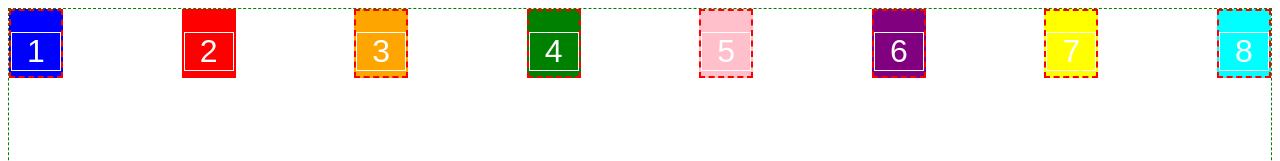
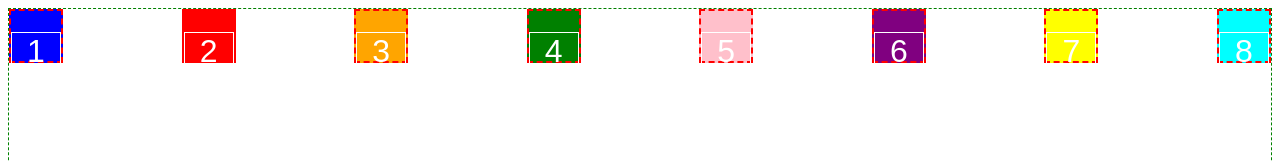
Before and after one commit to JPELAYO0658/flex-box, a plain HTML site: page flex-activity.html in a window 1280 px wide. Shown: the top 161 px of the page. Drawn offline with Linux system fonts and the light colour scheme.

Commit message:
flex-activity.css refreshed file

```diff
--- a/flex-activity.css
+++ b/flex-activity.css
@@ -3,11 +3,11 @@
   display: flex;
   flex-direction: row;
   flex-wrap: wrap;
+  justify-content: space-between;
   border: 1px dashed green;
-  justify-content: space-between;
 }
 .box {
-  height: 65px;
+  height: 50px;
   width: 50px;
   border: 2px dashed red;
 }
```
